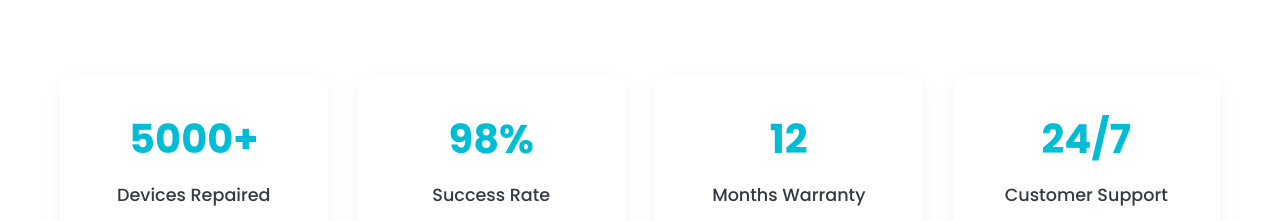
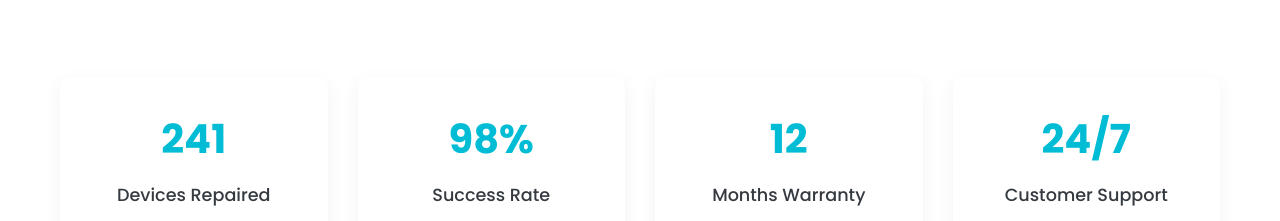
Before and after one commit to hlekwayo05/Tech-Surgeon-Repairs, a plain HTML site: page about.html in a window 1280 px wide. Shown: the part 1134-1355 px from the top of the page. Drawn offline with nearby package versions, Linux system fonts and the light colour scheme.

```diff
--- a/about.html
+++ b/about.html
@@ -461,7 +461,7 @@
 
             <div class="about-stats">
                 <div class="stat-item fade-in">
-                    <span class="stat-number">5000+</span>
+                    <span class="stat-number">241</span>
                     <span class="stat-text">Devices Repaired</span>
                 </div>
                 <div class="stat-item fade-in">
```
